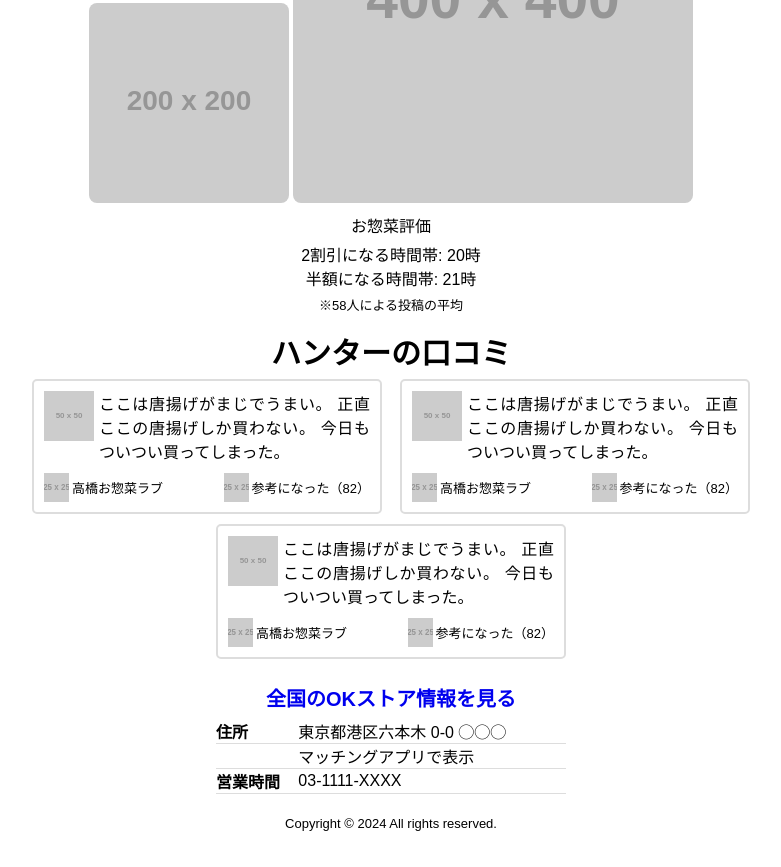
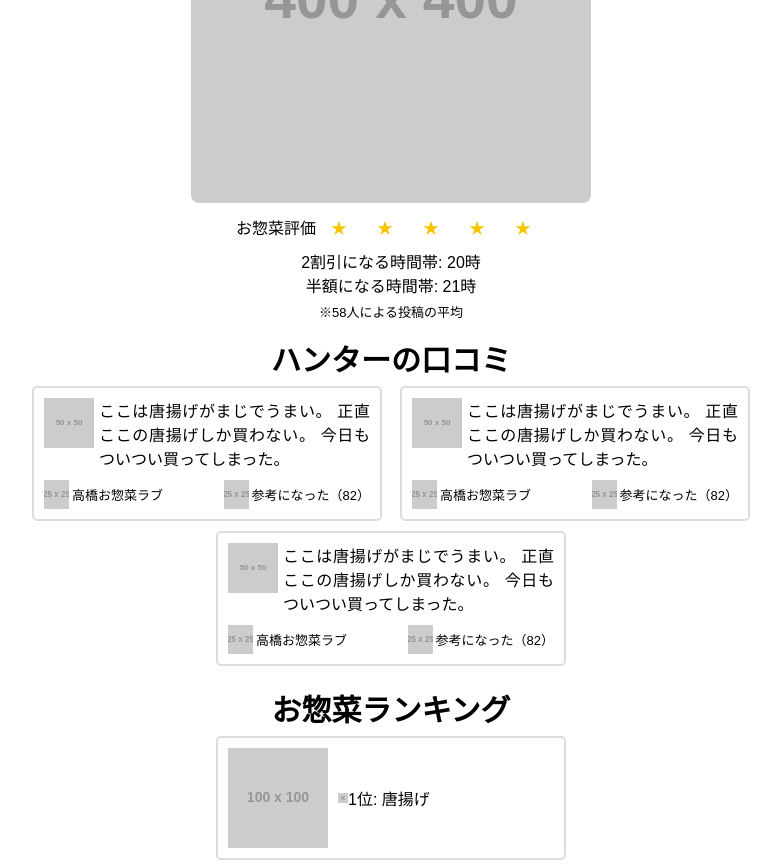
Before and after one commit to devenue-com/reviews-sns, a plain HTML site: page store.html in a window 1280 px wide. Shown: the part 336-1203 px from the top of the page, without its empty margins (249-1030 px from the left). Drawn offline with Linux system fonts and the light colour scheme; some packages are replaced by stand-ins of ours; placeholder pictures from the web are drawn by us.

Commit message:
お惣菜ランキング作成

```diff
--- a/css/store.css
+++ b/css/store.css
@@ -1,17 +1,31 @@
+main {
+    max-width: 736px;
+    margin: auto;
+}
 .overview {
     text-align: center;
 }
 .store-image {
     padding: 5px 0;
 }
+.store-assessment, .overview p {
+    line-height: 35px;
+}
+.store-assessment {
+    display: flex;
+    justify-content: space-between;
+    padding: 0 30px;
+}
+.stars span {
+    width: 230px;
+}
 .store-image img {
     border-radius: 8px;
 }
 .overview p {
-    line-height: 30px;
+    padding: 3px 0;
 }
-
-.reviews {
+.reviews, .ranks {
     padding-top: 10px;
 }
 .review, .review-supplement {
@@ -21,7 +35,7 @@
     gap: 5px;
     padding-bottom: 10px;
 }
-.reviews li {
+.reviews li, .ranks li {
     margin: auto;
     margin-bottom: 10px;
     width: 350px;
@@ -41,6 +55,17 @@
     gap: 3px;
 }
 
+.rank, .rank div {
+    display: flex;
+    align-items: center;
+}
+.rank img {
+    display: block;
+}
+.rank div {
+    margin-left: 10px;
+}
+
 .info {
     text-align: center;
     padding-top: 10px;
@@ -56,6 +81,9 @@
 }
 
 @media (min-width: 800px) {
+    .store-assessment {
+        justify-content: center;
+    }
     .reviews ul {
         display: flex;
         flex-wrap: wrap;
--- a/store.html
+++ b/store.html
@@ -2,12 +2,9 @@
 <html lang="ja">
     <head>
         <meta charset="utf-8">
-        <!-- TODO; description作成 -->
         <meta name="description" content="">
         <meta name="viewport" content="width=device-width, initial-scale=1">
-        <!-- TODO: タイトルの決定 -->
         <title>test</title>
-        <!-- TODO: ファビコンの挿入 -->
         <link rel="icon" type="" href="">
         <link rel="stylesheet" href="https://unpkg.com/ress/dist/ress.min.css" />
         <link rel="stylesheet" href="css/style.css">
@@ -25,11 +22,21 @@
             <div class="overview">
                 <h2>オーケーストア八王子店</h2>
                 <div class="store-image">
-                    <img class="sp" src="https://placehold.jp/200x200.png" alt="店舗画像">
-                    <img class="pc" src="https://placehold.jp/400x400.png" alt="店舗画像">
+                    <img class="sp-show" src="https://placehold.jp/200x200.png" alt="店舗画像">
+                    <img class="pc-show" src="https://placehold.jp/400x400.png" alt="店舗画像">
                 </div>
-                <!-- TODO: 星マーク -->
-                <p>お惣菜評価</p>
+                 <div class="store-assessment">
+                    <p>お惣菜評価</p>
+                    <div class="stars">
+                        <span>
+                            <input id="star05" type="radio" name="star05"><label for="star05">★</label>
+                            <input id="star04" type="radio" name="star04"><label for="star04">★</label>
+                            <input id="star03" type="radio" name="star03"><label for="star03">★</label>
+                            <input id="star02" type="radio" name="star02"><label for="star02">★</label>
+                            <input id="star01" type="radio" name="star01"><label for="star01">★</label>
+                        </span>
+                    </div>
+                </div>
                 <ul>
                     <li>2割引になる時間帯: 20時</li>
                     <li>半額になる時間帯: 21時</li>
@@ -107,7 +114,20 @@
                     </li>
                 </ul>
             </div>
-            <!-- TODO: お惣菜ランキング作成 -->
+            <div class="ranks">
+                <h2>お惣菜ランキング</h2>
+                <ul>
+                    <li>
+                        <div class="rank">
+                            <img src="https://placehold.jp/100x100.png" alt="口コミ画像">
+                            <div>
+                                <img src="https://placehold.jp/10x10.png" alt="口コミ画像">
+                                <p>1位: 唐揚げ</p>
+                            </div>
+                        </div>
+                    </li>
+                </ul>
+            </div>
             <div class="info">
                 <a href="#">
                     <h3>全国のOKストア情報を見る</h3>
@@ -129,7 +149,6 @@
             </div>
         </main>
         <footer>
-            <!-- Copyrightの作成 -->
             <small>Copyright &copy; 2024 All rights reserved.</small>
         </footer>
     </body>
```
